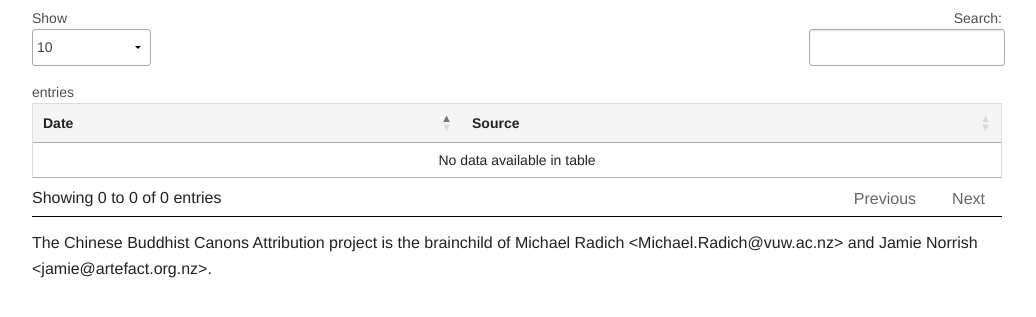
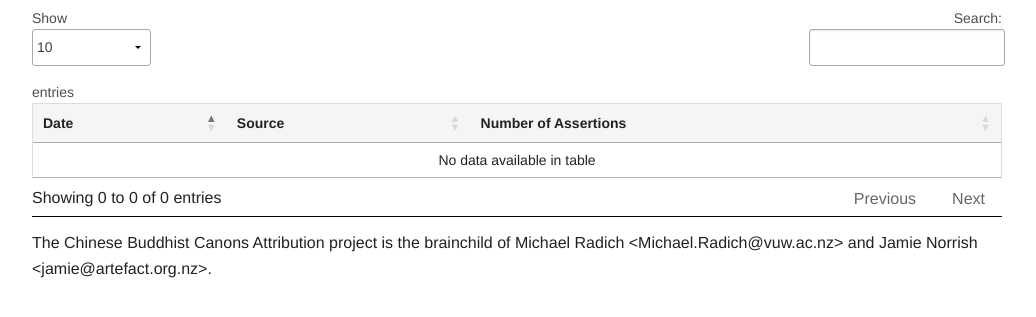
Before and after one commit to ajenhl/moad, a Django app: page /source/ in a window 1280 px wide. Shown: the part 110-427 px from the top of the page, without its empty margins (123-1159 px from the left). Run offline with Django 3.2, Linux system fonts and the light colour scheme; data that the repository does not hold is empty; parts of the project's set-up code (start-up, migrations or seed data) failed here and were passed over; some libraries are stand-ins or nearby versions.

Commit message:
Added number of assertions to source list.

```diff
--- a/attribution/templates/attribution/display/source_list.html
+++ b/attribution/templates/attribution/display/source_list.html
@@ -18,6 +18,7 @@
     <tr>
       <th scope="col">Date</th>
       <th scope="col">Source</th>
+      <th scope="col">Number of Assertions</th>
     </tr>
   </thead>
   <tbody>
@@ -25,6 +26,7 @@
     <tr>
       <td>{{ source.date }}</td>
       <td><a href="{% url 'source_display' source.id %}">{{ source }}</a></td>
+      <td>{{ source.num_assertions }}</td>
     </tr>
     {% endfor %}
   </tbody>
--- a/attribution/views.py
+++ b/attribution/views.py
@@ -42,7 +42,8 @@ def source_display (request, source_id):
     return render(request, 'attribution/display/source.html', context)
 
 def source_list_display (request):
-    context = {'sources': Source.objects.all()}
+    context = {'sources': Source.objects.annotate(
+        num_assertions=models.Count('assertions'))}
     return render(request, 'attribution/display/source_list.html', context)
 
 def text_display (request, text_id):
```
